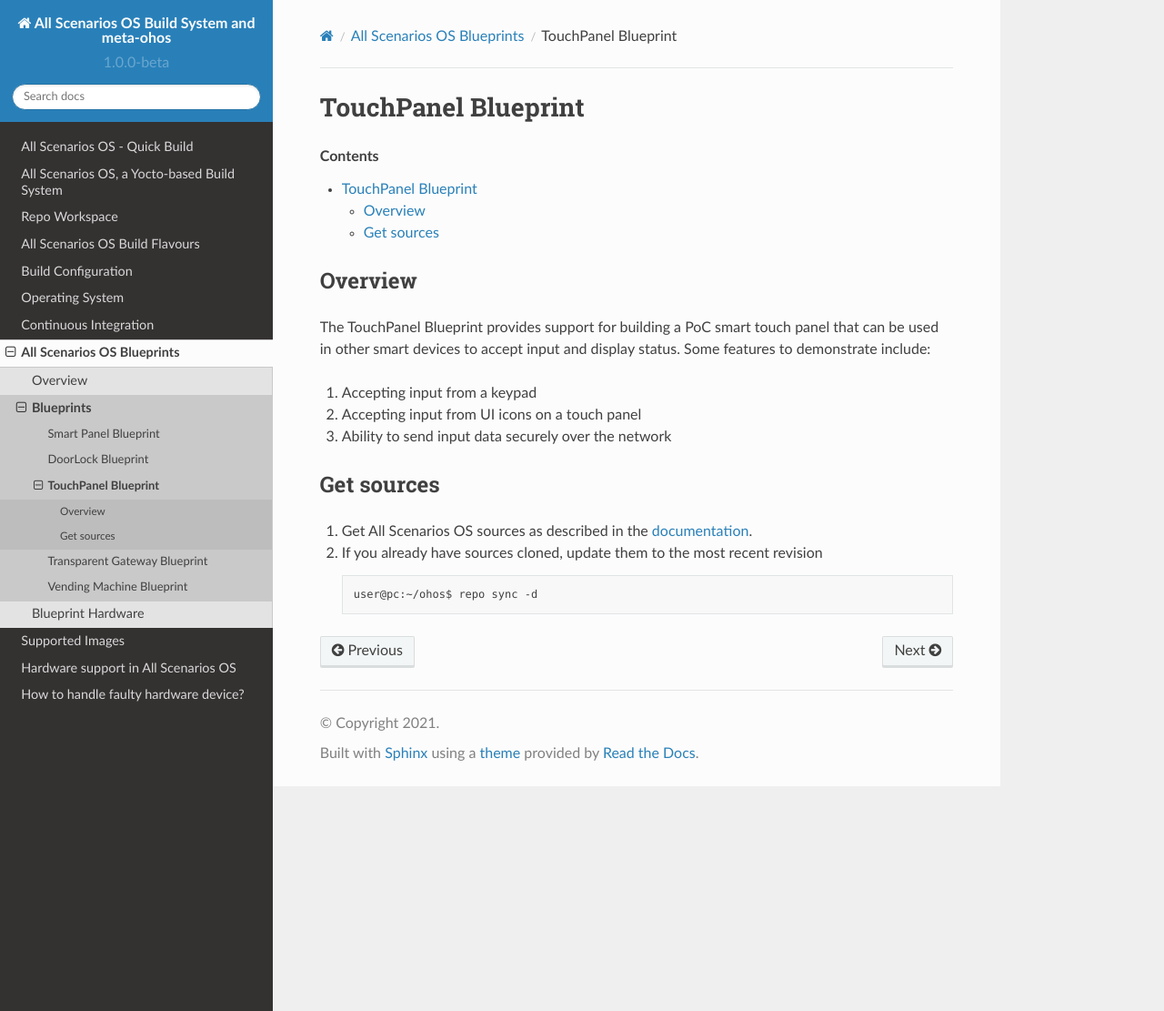
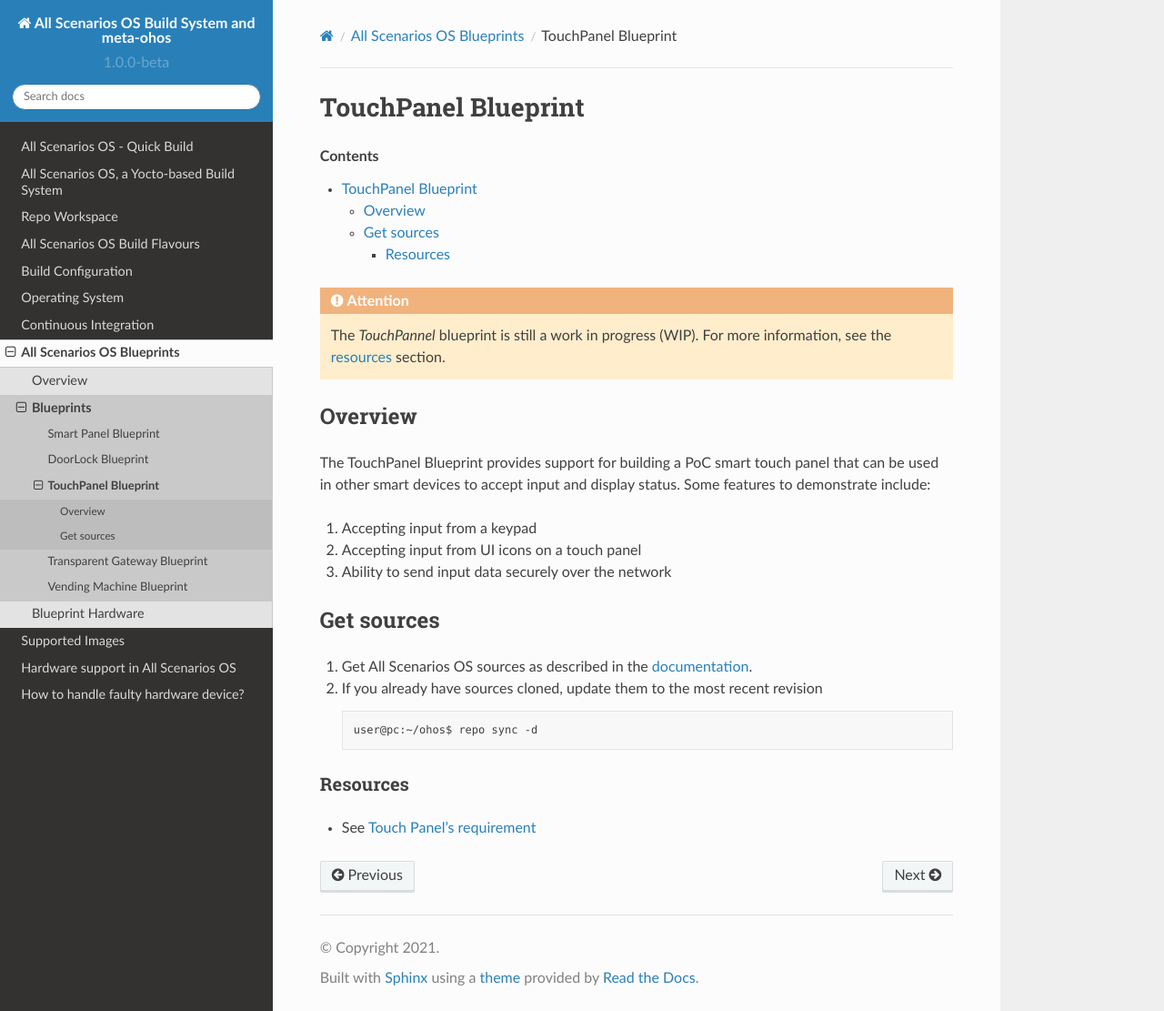
Before and after one commit to alema-r/Alessandro-Marcolini-Oniro, a Sphinx documentation site: the page built from docs/blueprints/touchpanel.rst, in a window 1280 px wide and 1111 px high. Shown: the whole window at 91% size. Built offline with Sphinx 7.4.7 and the Read the Docs theme 2.0.0, drawn with Linux system fonts in a browser that asks for light colours.

Commit message:
docs: Add Disclaimer warning for touchpanel
Forwarded: https://git.ostc-eu.org/OSTC/OHOS/meta-ohos/-/merge_requests/256
Relate-to: https://git.ostc-eu.org/OSTC/OHOS/manifest/-/issues/69
Signed-off-by: Philippe Coval <philippe.coval@huawei.com>

```diff
--- a/docs/blueprints/touchpanel.rst
+++ b/docs/blueprints/touchpanel.rst
@@ -9,6 +9,12 @@ TouchPanel Blueprint
 
 .. contents::
    :depth: 4
+
+.. attention::
+   The `TouchPannel` blueprint is still a work in progress (WIP). For more
+   information, see the :ref:`resources <Resources>` section.
+
+
 
 Overview
 ********
@@ -30,3 +36,10 @@ Get sources
    .. code-block:: bash
 
       user@pc:~/ohos$ repo sync -d
+
+Resources
+=========
+
+.. _Resources:
+
+- See `Touch Panel's requirement <https://git.ostc-eu.org/OSTC/planning/blueprints/-/issues/19>`_
```
